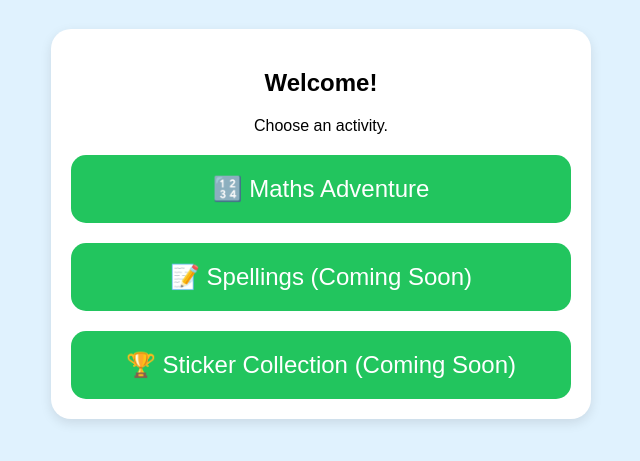
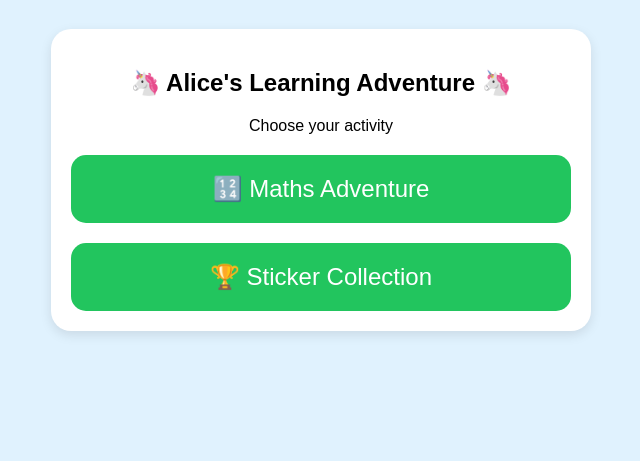
Before and after one commit to edugames9/edugames, a plain HTML site: page index.html in a window 1280 px wide. Shown: the part 131-592 px from the top of the page, without its empty margins (319-959 px from the left). Drawn offline with Linux system fonts and the light colour scheme.

Commit message:
Revise welcome section and activity options
Updated welcome message and added new activity links.

```diff
--- a/index.html
+++ b/index.html
@@ -50,22 +50,20 @@
   <h1>🎮 EduGames</h1>
 
   <div class="card">
-    <h2>Welcome!</h2>
 
-    <p>Choose an activity.</p>
+    <h2>🦄 Alice's Learning Adventure 🦄</h2>
+
+    <p>Choose your activity</p>
 
     <a href="maths.html">
-      🔢 Maths Adventure
+        🔢 Maths Adventure
     </a>
 
-    <a href="#">
-      📝 Spellings (Coming Soon)
+    <a href="stickers.html">
+        🏆 Sticker Collection
     </a>
 
-    <a href="#">
-      🏆 Sticker Collection (Coming Soon)
-    </a>
-  </div>
+</div>
 
 </body>
 </html>
```
